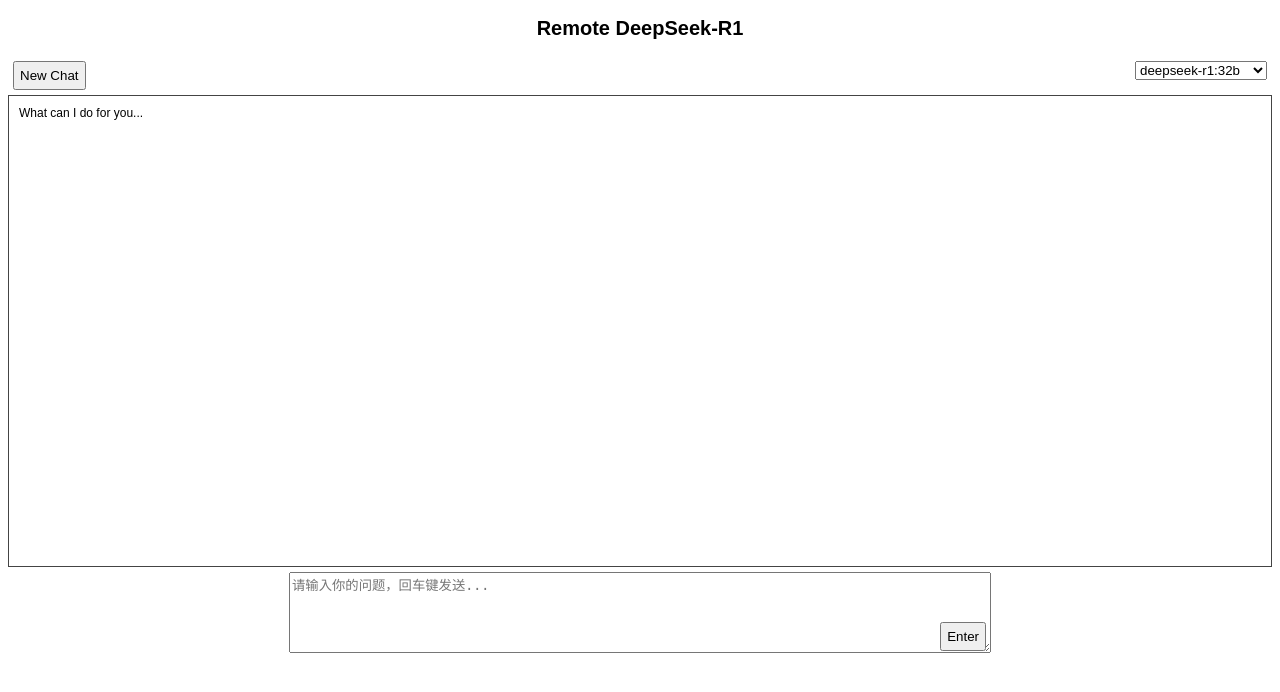
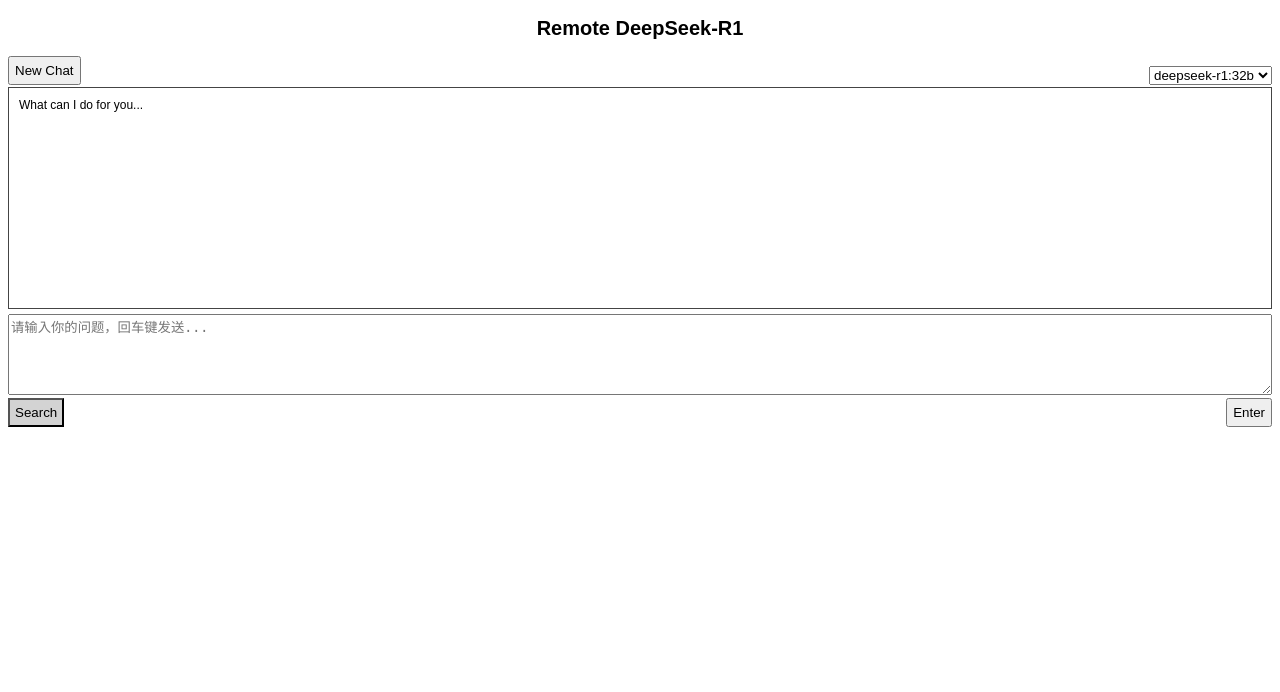
Before and after one commit to YuanweiWu911/DeepQuery, a Flask app: page / in a window 1280 px wide. Shown: the top 692 px of the page. Run offline with Flask 3, Linux system fonts and the light colour scheme; parts of the project's set-up code (start-up, migrations or seed data) failed here and were passed over.

Commit message:
On branch feature/web-search  Your branch is up to date with 'origin/feature/web-search'.
 Changes to be committed:
	modified:   DeepQuery.py
	modified:   static/styles.css
	modified:   templates/index.html

```diff
--- a/static/styles.css
+++ b/static/styles.css
@@ -18,14 +18,15 @@
     border: 1px solid #444;
     padding: 10px;
     margin-top: 5px;
-    height: 450px;
-    overflow-y: scroll;
+    min-height: 200px; /* 设置最小高度 */
+    overflow-y: auto; /* 当内容超出高度时显示垂直滚动条 */
     clear: both;
+    flex: 1; /* 让该元素自动填充剩余空间 */
 }
 
 .user-question {
-    background-color: blue;
-    color: white;
+    background-color: lightgreen;
+    color: black;
     font-weight: bold;
 }
 
@@ -35,7 +36,7 @@
 }
 
 .ai-response-normal {
-    background-color: #eee;
+    background-color: lightcyan;
     color: black;
 }
 
@@ -61,28 +62,49 @@
 .textarea-container {
     position: relative;
     display: inline-block;
+    width: 100%;
 }
 
 .textarea-container textarea {
     padding-right: 40px;
+    width: 100%; /* 设置宽度为页面宽度的 80% */
+    max-width: 100%; /* 确保不会超出容器宽度 */
+    box-sizing: border-box; /* 让内边距和边框包含在宽度内 */
+    resize: vertical; /* 允许垂直调整大小 */
 }
-
-.textarea-container button {
-    position: absolute;
-    bottom: 5px;
-    right: 5px;
-    margin: 0;
-}
-
 /* Layout for buttons and selects */
 #new-chat-button {
     float: left;
-    margin-top: 5px;
-    margin-left: 5px;
+    margin-top: 0px;
+    margin-bottom: 2px;
+    margin-left: 0px;
 }
 
 #model-select {
     float: right;
-    margin-top: 5px;
-    margin-right: 5px;
+    margin-top: 10px;
+    margin-right: 0px;
 }
+
+#send-button {
+    position: relative;
+    float: right;
+    bottom: 5px;
+    margin-right: 0px;
+}
+
+/* 新增样式，用于控制 search on/off 按钮的样式 */
+#search-toggle {
+    position: relative;
+    float: left;
+    bottom: 5px;
+    margin-left: 0px;
+}
+
+#search-toggle.on {
+    background-color: lightgreen;
+}
+
+#search-toggle.off {
+    background-color:lightgrey;
+ }
--- a/templates/index.html
+++ b/templates/index.html
@@ -14,7 +14,7 @@
     <div class="input-container">
         <button id="new-chat-button" onclick="newChat()">New Chat</button>
         <select id="model-select">
-            <option value="deepseek-r1:latest">deepseek-r1:latest</option>
+            <option value="deepseek-r1:latest">deepseek-r1:7b</option>
             <option value="deepseek-r1:32b" selected>deepseek-r1:32b</option>
             <option value="deepseek-r1:70b">deepseek-r1:70b</option>
         </select>
@@ -26,14 +26,18 @@
         <div class="textarea-container">
             <textarea id="prompt" rows="5" cols="80" placeholder="请输入你的问题，回车键发送..."></textarea>
             <button id="send-button" onclick="sendQuery()">Enter</button>
+            <!-- 新增 search on/off 按钮 -->
+            <button id="search-toggle" class="off" onclick="toggleSearch()">Search</button>
         </div>
     </div>
 
     <script src="https://cdn.jsdelivr.net/npm/marked/marked.min.js"></script>
     <script>
         let context = "";
+        let isSearchOn = false;  // 新增变量，用于记录 search on/off 按钮的状态
         const textarea = document.getElementById('prompt');
         const sendButton = document.getElementById('send-button');
+        const searchToggle = document.getElementById('search-toggle');
 
         // 监听文本框的 keydown 事件
         textarea.addEventListener('keydown', function (event) {
@@ -52,13 +56,30 @@
                 return;
             }
 
+            let web_context = "";  // 初始化 web_context
+
+            // 根据 search on/off 按钮的状态，设置 web_context 的值
+            if (isSearchOn) {
+                try {
+                    const searchResponse = await fetch('/web_search', {
+                        method: 'POST',
+                        headers: {'Content-Type': 'application/json'},
+                        body: JSON.stringify({ prompt: prompt })
+                    });
+                    const searchData = await searchResponse.json();
+                    web_context = searchData.web_context;
+                } catch (error) {
+                    console.error('Search failed:', error);
+                }
+            }
+
             try {
                 const response = await fetch('/query', {
                     method: 'POST',
                     headers: {
                         'Content-Type': 'application/json',
                     },
-                    body: JSON.stringify({ prompt, context, model: selectedModel }),
+                    body: JSON.stringify({ prompt, context, model: selectedModel, search_toggle: isSearchOn }),  // 确保传递 isSearchOn 的值
                 });
 
                 const result = await response.json();
@@ -118,6 +139,18 @@
                 console.error('Error resetting chat:', error);
             }
         }
+
+        // 新增函数，用于切换 search on/off 按钮的状态
+        function toggleSearch() {
+            isSearchOn = !isSearchOn;
+            if (isSearchOn) {
+                searchToggle.classList.remove('off');
+                searchToggle.classList.add('on');
+            } else {
+                searchToggle.classList.remove('on');
+                searchToggle.classList.add('off');
+            }
+        }
     </script>
 </body>
 
```
Also changed, not shown: DeepQuery.py (+122 -27 lines).
